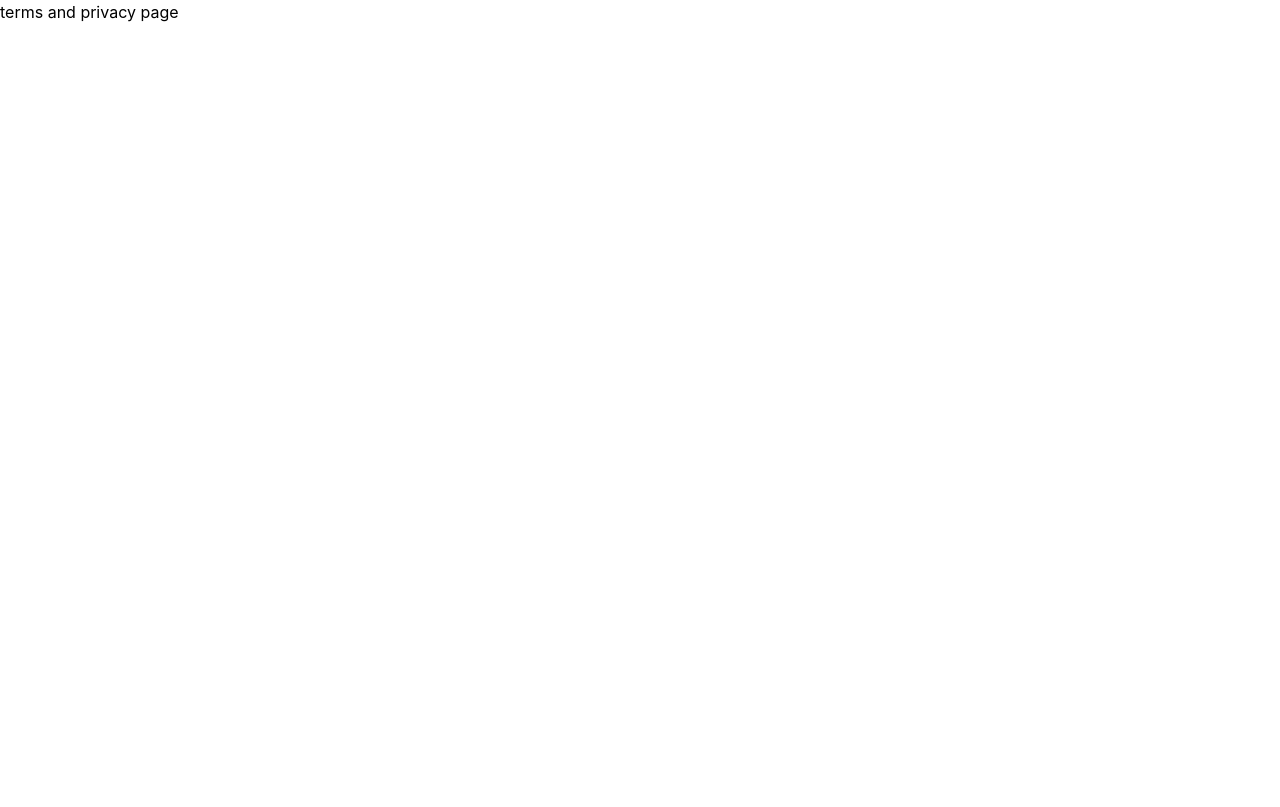
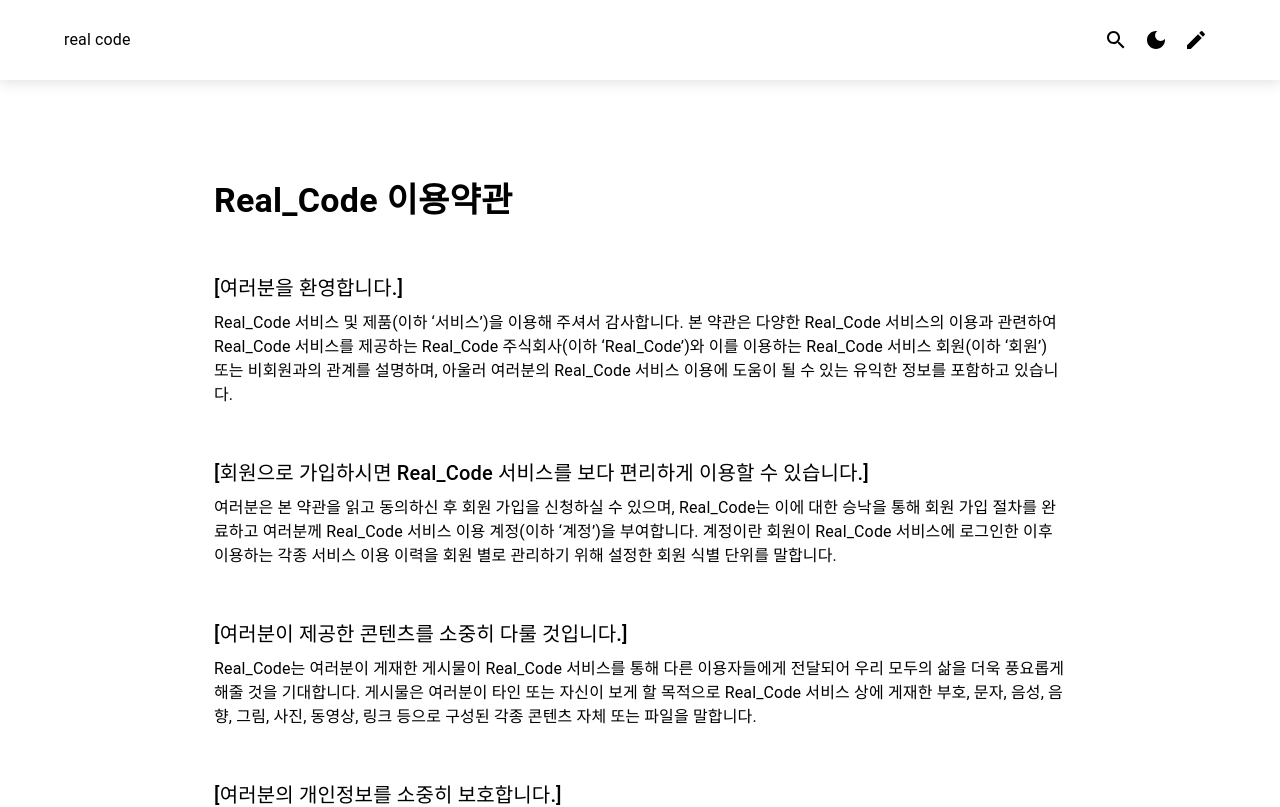
Before and after one commit to minkwan-1/react-nest, a React (Vite) app in the folder client/: page /privacy in a window 1280 px wide. Shown: the top 807 px of the page. Built offline with nearby package versions, Linux system fonts and the light colour scheme.

Commit message:
terms and privacy page and component separation

```diff
--- /dev/null
+++ b/client/src/components/privacy/CheckAgreeSection.tsx
@@ -0,0 +1,40 @@
+import { Box, FormControlLabel, Checkbox, Button } from "@mui/material";
+
+interface CheckAgreeSectionProps {
+  isAgreed: boolean;
+  handleAgreeChange: (event: React.ChangeEvent<HTMLInputElement>) => void;
+  handleSubmit: () => void;
+}
+
+const CheckAgreeSection = ({
+  isAgreed,
+  handleAgreeChange,
+  handleSubmit,
+}: CheckAgreeSectionProps) => {
+  return (
+    <Box
+      sx={{
+        margin: "100px 0px",
+        display: "flex",
+        alignItems: "center",
+        justifyContent: "flex-end",
+      }}
+    >
+      <FormControlLabel
+        control={<Checkbox checked={isAgreed} onChange={handleAgreeChange} />}
+        label="약관을 읽고 동의합니다."
+      />
+      <Button
+        variant="contained"
+        color="primary"
+        onClick={handleSubmit}
+        disabled={!isAgreed}
+        sx={{ marginLeft: 2 }}
+      >
+        동의하기
+      </Button>
+    </Box>
+  );
+};
+
+export default CheckAgreeSection;
--- /dev/null
+++ b/client/src/components/privacy/TermSection.tsx
@@ -0,0 +1,21 @@
+import React from "react";
+import { Box, Typography } from "@mui/material";
+
+const TermSection = ({
+  title,
+  children,
+}: {
+  title: string;
+  children: React.ReactNode;
+}) => {
+  return (
+    <Box sx={{ marginTop: "50px" }}>
+      <Typography variant="h6" gutterBottom>
+        {title}
+      </Typography>
+      <Typography variant="body1">{children}</Typography>
+    </Box>
+  );
+};
+
+export default TermSection;
--- a/client/src/components/privacy/index.ts
+++ b/client/src/components/privacy/index.ts
@@ -1 +1,5 @@
 // privacy components export
+import TermSection from "./TermSection";
+import CheckAgreeSection from "./CheckAgreeSection";
+
+export { TermSection, CheckAgreeSection };
--- a/client/src/pages/TermsAndPrivacyPage.tsx
+++ b/client/src/pages/TermsAndPrivacyPage.tsx
@@ -1,5 +1,77 @@
+import { useState, ChangeEvent } from "react";
+import { Box, Typography, Container } from "@mui/material";
+import { PageContainer, ComponentWrapper } from "../components/layout/common";
+import { TermSection, CheckAgreeSection } from "../components/privacy";
+
 const TermsAndPrivacyPage = () => {
-  return <div>terms and privacy page</div>;
+  const [isAgreed, setIsAgreed] = useState(false);
+
+  const handleAgreeChange = (event: ChangeEvent<HTMLInputElement>) => {
+    setIsAgreed(event.target.checked);
+  };
+
+  const handleSubmit = () => {
+    if (isAgreed) {
+      alert("약관에 동의하셨습니다.");
+    } else {
+      alert("약관에 동의해야 합니다.");
+    }
+  };
+
+  const termsData = [
+    {
+      title: "[여러분을 환영합니다.]",
+      content:
+        "Real_Code 서비스 및 제품(이하 ‘서비스’)을 이용해 주셔서 감사합니다. 본 약관은 다양한 Real_Code 서비스의 이용과 관련하여 Real_Code 서비스를 제공하는 Real_Code 주식회사(이하 ‘Real_Code’)와 이를 이용하는 Real_Code 서비스 회원(이하 ‘회원’) 또는 비회원과의 관계를 설명하며, 아울러 여러분의 Real_Code 서비스 이용에 도움이 될 수 있는 유익한 정보를 포함하고 있습니다.",
+    },
+    {
+      title:
+        "[회원으로 가입하시면 Real_Code 서비스를 보다 편리하게 이용할 수 있습니다.]",
+      content:
+        "여러분은 본 약관을 읽고 동의하신 후 회원 가입을 신청하실 수 있으며, Real_Code는 이에 대한 승낙을 통해 회원 가입 절차를 완료하고 여러분께 Real_Code 서비스 이용 계정(이하 ‘계정’)을 부여합니다. 계정이란 회원이 Real_Code 서비스에 로그인한 이후 이용하는 각종 서비스 이용 이력을 회원 별로 관리하기 위해 설정한 회원 식별 단위를 말합니다.",
+    },
+    {
+      title: "[여러분이 제공한 콘텐츠를 소중히 다룰 것입니다.]",
+      content:
+        "Real_Code는 여러분이 게재한 게시물이 Real_Code 서비스를 통해 다른 이용자들에게 전달되어 우리 모두의 삶을 더욱 풍요롭게 해줄 것을 기대합니다. 게시물은 여러분이 타인 또는 자신이 보게 할 목적으로 Real_Code 서비스 상에 게재한 부호, 문자, 음성, 음향, 그림, 사진, 동영상, 링크 등으로 구성된 각종 콘텐츠 자체 또는 파일을 말합니다.",
+    },
+    {
+      title: "[여러분의 개인정보를 소중히 보호합니다.]",
+      content:
+        "Real_Code는 서비스의 원활한 제공을 위하여 회원이 동의한 목적과 범위 내에서만 개인정보를 수집, 이용하며, 개인정보 보호 관련 법령에 따라 안전하게 관리합니다. Real_Code가 이용자 및 회원에 대해 관련 개인정보를 안전하게 처리하기 위하여 기울이는 노력이나 기타 상세한 사항은 개인정보 처리방침에서 확인하실 수 있습니다.",
+    },
+    {
+      title: "[타인의 권리를 존중해 주세요.]",
+      content:
+        "여러분이 무심코 게재한 게시물로 인해 타인의 저작권이 침해되거나 명예훼손 등 권리 침해가 발생할 수 있습니다. Real_Code는 이에 대한 문제 해결을 위해 ‘정보통신망 이용촉진 및 정보보호 등에 관한 법률’ 및 ‘저작권법’ 등을 근거로 권리침해 주장자의 요청에 따른 게시물 게시중단, 원 게시자의 이의신청에 따른 해당 게시물 게시 재개 등을 내용으로 하는 권리보호센터를 운영하고 있습니다.",
+    },
+  ];
+
+  return (
+    <PageContainer>
+      <ComponentWrapper>
+        <Container maxWidth="md">
+          <Box sx={{ marginTop: "100px" }}>
+            <Typography variant="h4" gutterBottom sx={{ fontWeight: "bold" }}>
+              Real_Code 이용약관
+            </Typography>
+
+            {termsData.map((term, index) => (
+              <TermSection key={index} title={term.title}>
+                {term.content}
+              </TermSection>
+            ))}
+
+            <CheckAgreeSection
+              isAgreed={isAgreed}
+              handleAgreeChange={handleAgreeChange}
+              handleSubmit={handleSubmit}
+            />
+          </Box>
+        </Container>
+      </ComponentWrapper>
+    </PageContainer>
+  );
 };
 
 export default TermsAndPrivacyPage;
```
